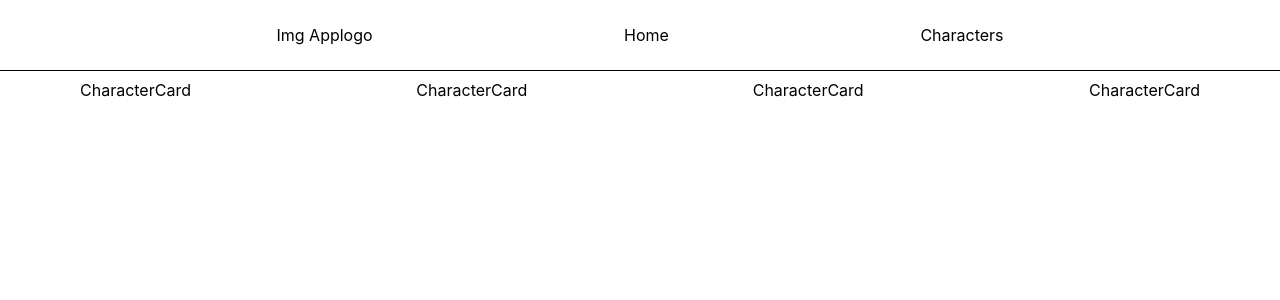
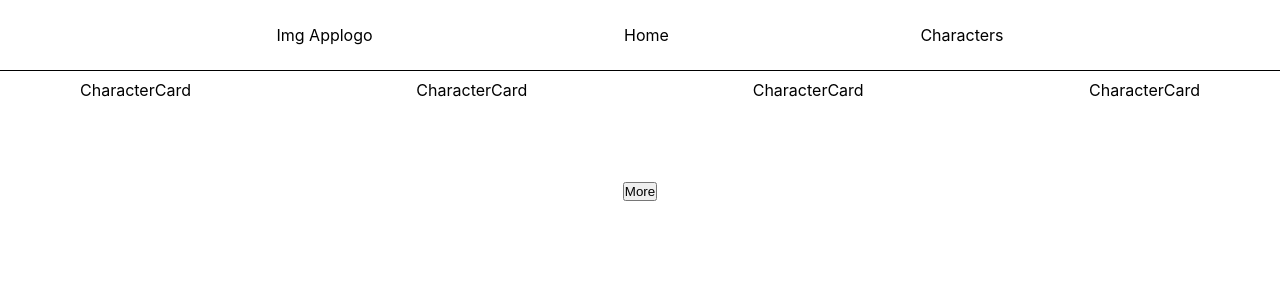
Before and after one commit to namirsab/react-rick-and-morty-exercise, a React (Create React App) app: page / in a window 1280 px wide. Shown: the top 300 px of the page. Built offline with nearby package versions, Linux system fonts and the light colour scheme.

Commit message:
Add LoadMore.js for button

```diff
--- a/src/App.js
+++ b/src/App.js
@@ -1,12 +1,14 @@
 import "./App.css";
 import Header from "./components/Header";
 import CharacterCard from "./components/CharacterCard";
+import LoadMore from "./components/LoadMore";
 
 function App() {
   return (
     <div className="App">
       <Header />
       <CharacterCard />
+      <LoadMore />
     </div>
   );
 }
--- /dev/null
+++ b/src/components/LoadMore.css
@@ -0,0 +1,3 @@
+.app__load-more {
+  text-align: center;
+}
--- /dev/null
+++ b/src/components/LoadMore.js
@@ -0,0 +1,9 @@
+import "./LoadMore.css";
+
+export default function LoadMore() {
+  return (
+    <div className="app__load-more">
+      <button className="app__load-more--button">More</button>
+    </div>
+  );
+}
```
